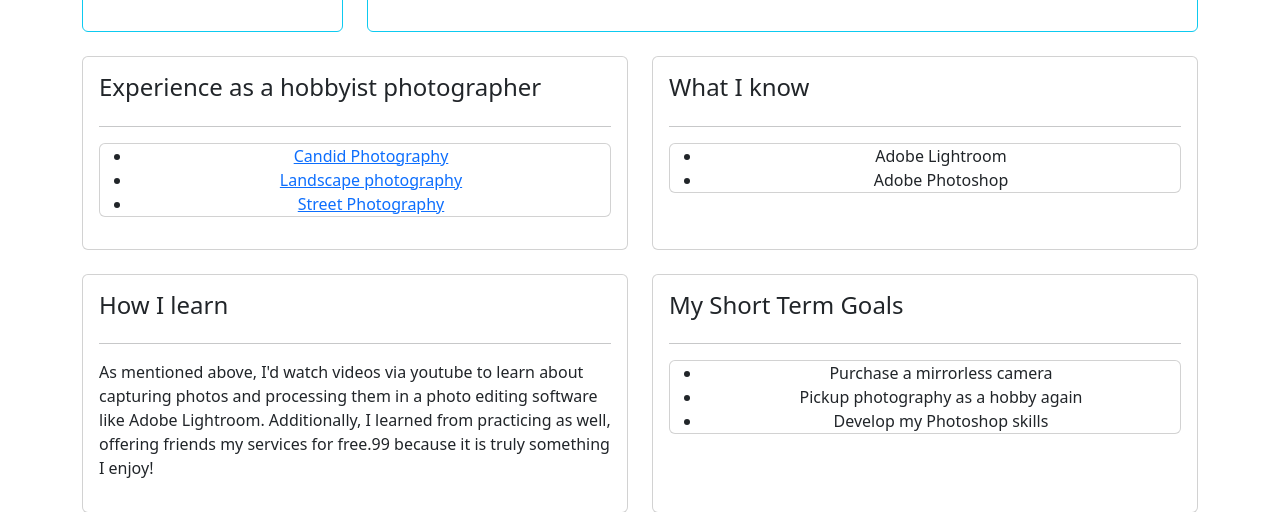
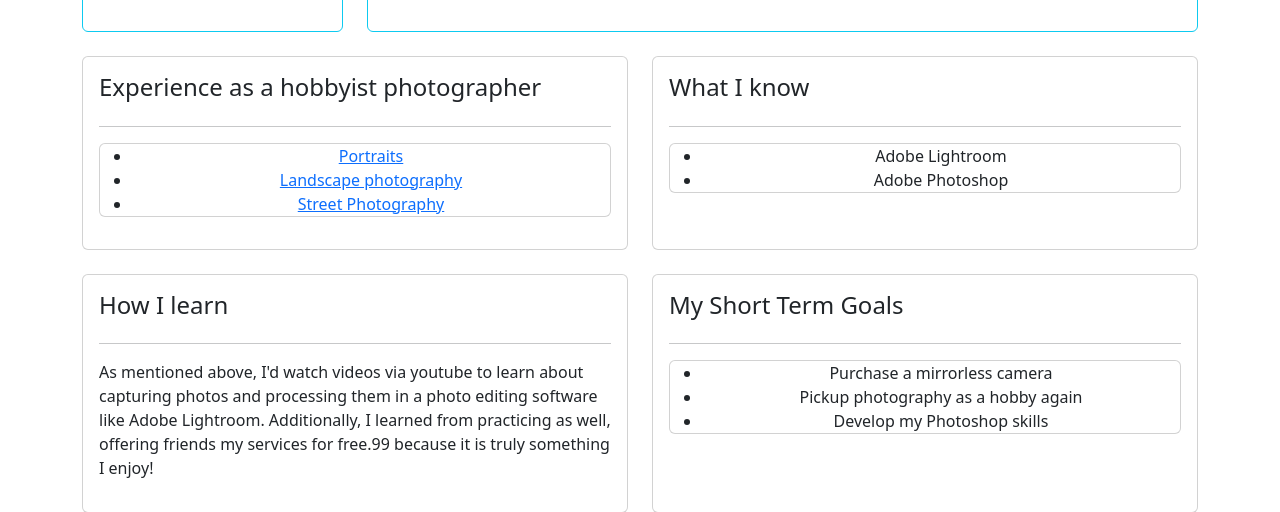
Before and after one commit to tazanaw0/temesPort, a Django app: page / in a window 1280 px wide. Shown: the part 1388-1900 px from the top of the page. Run offline with Django 5.2, Linux system fonts and the light colour scheme.

Commit message:
Updated links

```diff
--- a/base/templates/base/home.html
+++ b/base/templates/base/home.html
@@ -27,7 +27,7 @@
                 </div>
                 <div class="col-md-9">
                     <div class="card card-body h-100 border-info">
-                        <h4>Lil info about me cuhh</h4>
+                        <h4 class="text-center">Welcome to my Portfolio</h4>
                         <hr>
                         <p><p>Welcome!! My name is Temesgen Azanaw and I've always had a profound love for photography. My love for the art originated from my father, who would often take photos for my family and edit them as a hobby.</p>
                         <p>At a young age, my father didn't seem very supportive of the idea that I wanted to take photos as a hobby. Because of this, it took me quite a while to fully immerse myself in the craft (iPod/iPhone photography wasn't common in the early 2000s). Luckily, prior to moving into my first year of university, I was able to purchase a Canon DSLR that I was VERY EXCITED about. I remember watching many unboxing and how-to videos leading up to the day I was able to purchase my first camera.</p>
@@ -64,7 +64,7 @@
                         <h4>Experience as a hobbyist photographer</h4>
                         <hr>
                         <ul class="card text-center">
-                            <li><a href="{% url 'candid' %}" target="_blank">Candid Photography</a></li><!--add hyperlink to album of candid photography-->
+                            <li><a href="{% url 'portraits' %}" target="_blank">Portraits</a></li><!--add hyperlink to album of candid photography-->
                             <li><a href="{% url 'landscape' %}" target="_blank">Landscape photography</a></li><!--add hyperlink to album of landscape photography-->
                             <li><a href="{% url 'street' %}" target="_blank">Street Photography</a></li> <!--add hyperlink to album of street photography-->
                         </ul>
```
